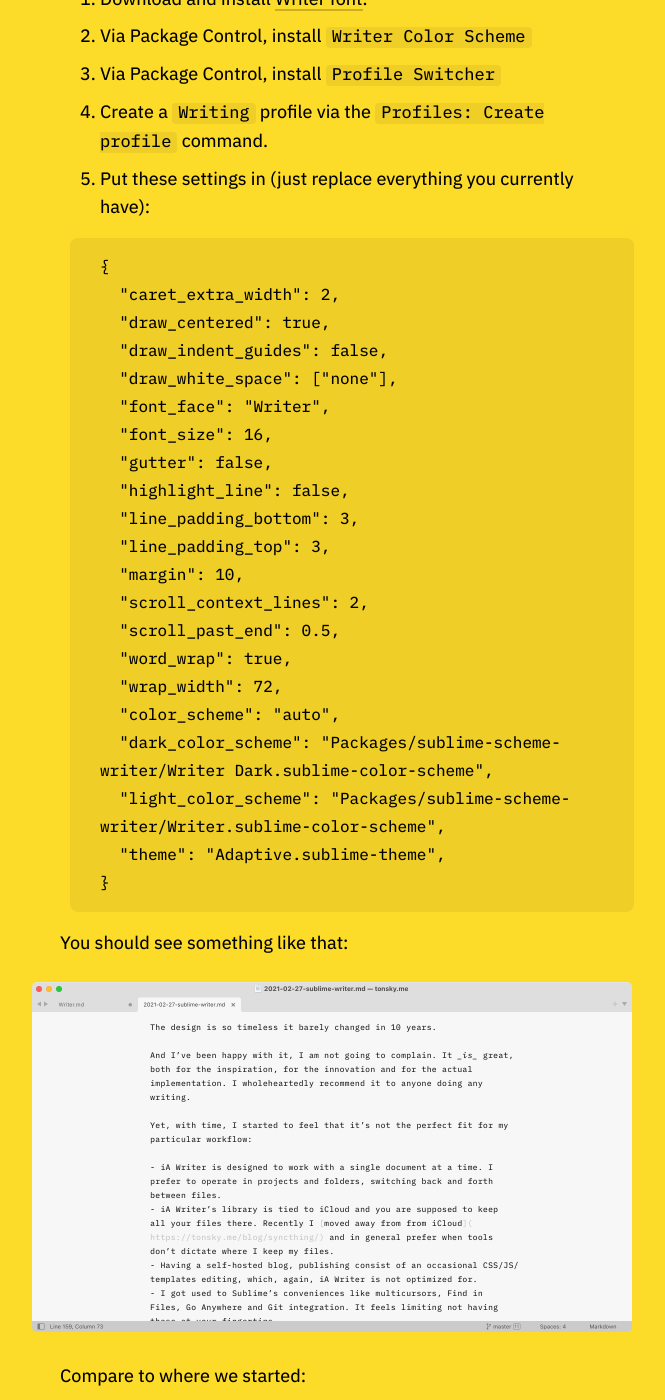
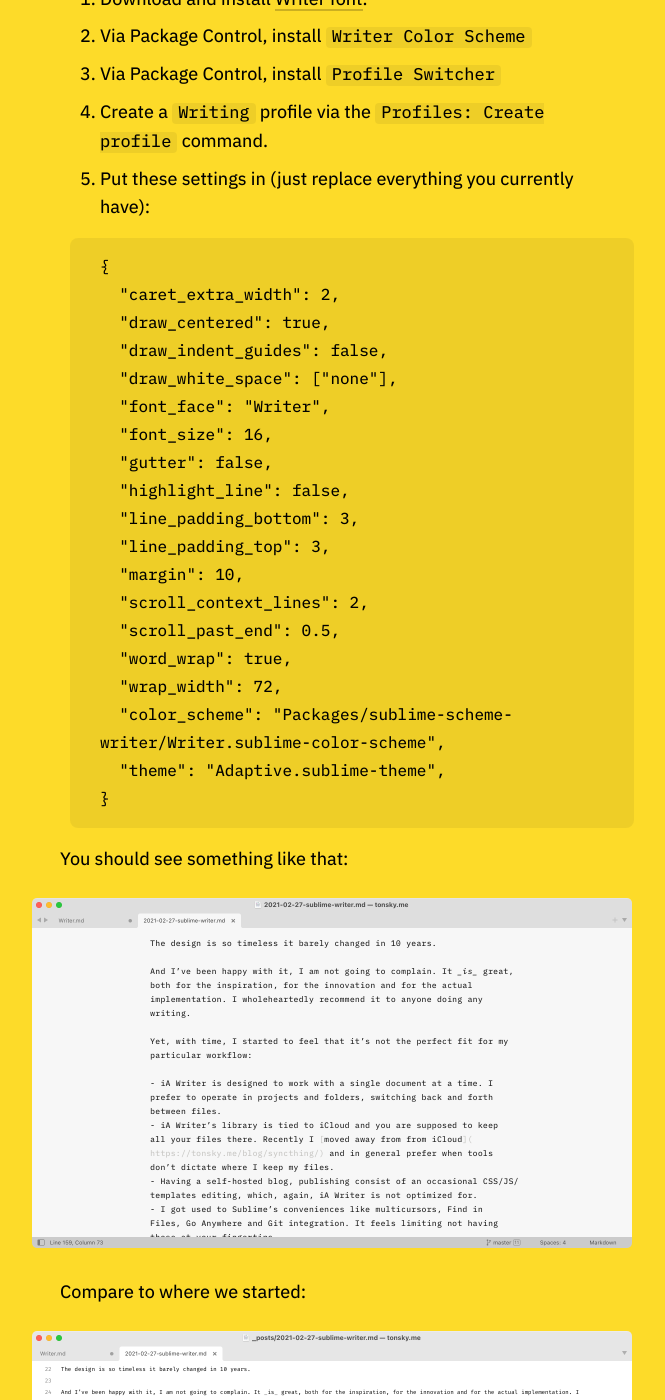
Before and after one commit to tonsky/tonsky.github.io, a Jekyll site: the page built from _posts/2021-04-06-sublime-writer.md, in a window 1280 px wide and 1400 px high, scrolled down 5668 px. Shown: the whole window, without its empty margins (309-974 px from the left). Built offline with Jekyll 4.4.1, drawn with Linux system fonts in a browser that asks for light colours.

Commit message:
Removed “auto” color scheme (only in ST4)

````diff
--- a/_posts/2021-04-06-sublime-writer.md
+++ b/_posts/2021-04-06-sublime-writer.md
@@ -148,9 +148,7 @@
   "scroll_past_end": 0.5,
   "word_wrap": true,
   "wrap_width": 72,
-  "color_scheme": "auto",
-  "dark_color_scheme": "Packages/sublime-scheme-writer/Writer Dark.sublime-color-scheme",
-  "light_color_scheme": "Packages/sublime-scheme-writer/Writer.sublime-color-scheme",
+  "color_scheme": "Packages/sublime-scheme-writer/Writer.sublime-color-scheme",
   "theme": "Adaptive.sublime-theme",
 }
 ```
````
